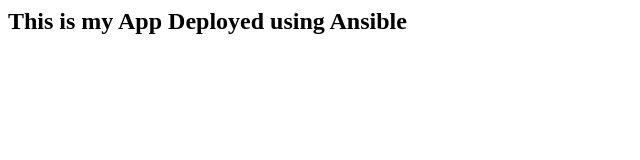
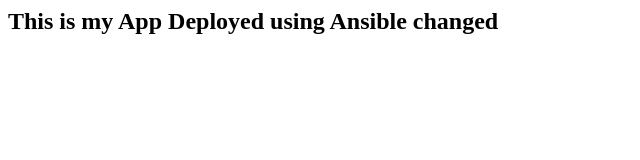
Before and after one commit to myanees284/Ansible, a plain HTML site: page index.html in a window 1280 px wide. Shown: the whole page, without its empty margins (0-640 px from the left). Drawn offline with Linux system fonts and the light colour scheme.

Commit message:
changed html

```diff
--- a/index.html
+++ b/index.html
@@ -1 +1 @@
-<H2>This is my App Deployed using Ansible</H2>
+<H2>This is my App Deployed using Ansible changed</H2>
```
